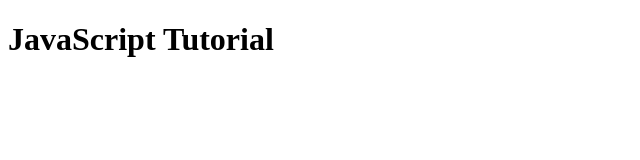
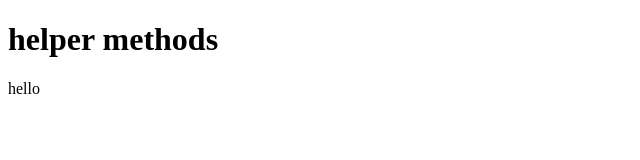
Before and after one commit to sun-n-y/javascriptBasics, a plain HTML site: page javascript intro/lesson.html in a window 1280 px wide. Shown: the whole page, without its empty margins (0-640 px from the left). Drawn offline with Linux system fonts and the light colour scheme.

Commit message:
add js intro lesson

```diff
--- a/javascript intro/lesson.html
+++ b/javascript intro/lesson.html
@@ -9,7 +9,7 @@
 </head>
 
 <body>
-    <h1>JavaScript Tutorial</h1>
+    <h1>helper methods</h1>
     <script src="lesson.js"></script>
 </body>
 
--- a/javascript intro/lesson.js
+++ b/javascript intro/lesson.js
@@ -0,0 +1,5 @@
+//helper methods
+
+document.write('hello');
+alert('alert');
+console.log('most powerful');
```
